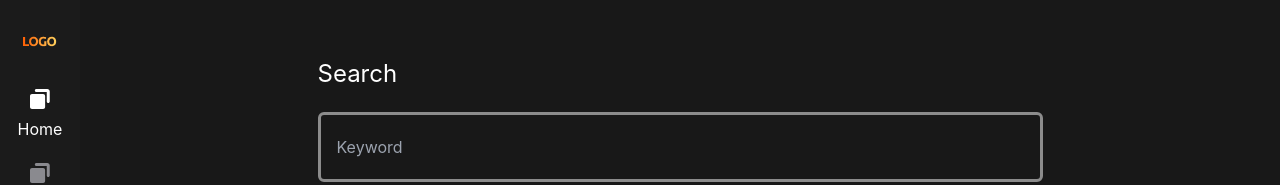
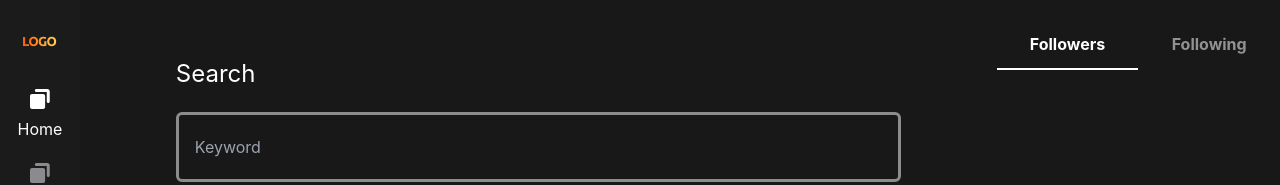
Before and after one commit to jamespan62537/aha-app, a React (Create React App) app: page / in a window 1280 px wide. Shown: the top 185 px of the page. Built offline with nearby package versions, Linux system fonts and the light colour scheme; no server answers.

Commit message:
feat: implement follow component

```diff
--- a/src/apis/home.js
+++ b/src/apis/home.js
@@ -10,3 +10,23 @@ export const getResults = ({ page, pageSize = 9, keyword = "" }) =>
       keyword,
     },
   }).then((response) => response);
+
+export const getFollowers = ({ page, pageSize = 10 }) =>
+  http({
+    method: "GET",
+    url: "users/all",
+    params: {
+      page,
+      pageSize,
+    },
+  }).then((response) => response);
+
+export const getFollowing = ({ page = 1, pageSize = 10 }) =>
+  http({
+    method: "GET",
+    url: "users/friends",
+    params: {
+      page,
+      pageSize,
+    },
+  }).then((response) => response);
--- /dev/null
+++ b/src/pages/Home/Follow/components/Followers.js
@@ -0,0 +1,18 @@
+import { useEffect } from "react";
+
+import { useFollow } from "../../providers/FollowProvider";
+
+const Followers = () => {
+  const { followersQuery } = useFollow();
+
+  console.log('followersQuery', followersQuery);
+
+  useEffect(() => {
+    followersQuery.remove();
+    followersQuery.refetch();
+  }, []);
+
+  return <></>;
+};
+
+export default Followers;
--- /dev/null
+++ b/src/pages/Home/Follow/components/Following.js
@@ -0,0 +1,3 @@
+const Following = () => <>Following</>;
+
+export default Following;
--- /dev/null
+++ b/src/pages/Home/Follow/index.js
@@ -0,0 +1,35 @@
+import { useMemo } from "react";
+
+import cx from "classnames";
+
+import Followers from "./components/Followers";
+import Following from "./components/Following";
+
+import { TabEnum, TabOption, useFollow } from "../providers/FollowProvider";
+
+const Follow = () => {
+  const { currentTab, setCurrentTab } = useFollow();
+  const isFollowersTab = useMemo(() => currentTab === TabEnum.FOLLOWERS, [currentTab]);
+
+  return (
+    <div className="w-[375px] pt-5">
+      <div className="flex w-full">
+        {TabOption.map((tab) => (
+          <button
+            key={tab.value}
+            className={cx("mb-5 flex-1 border-b-2 border-solid border-transparent py-3 font-bold", {
+              "border-white": currentTab === tab.value,
+              "text-gray-500": currentTab !== tab.value,
+            })}
+            onClick={() => setCurrentTab(tab.value)}
+          >
+            {tab.label}
+          </button>
+        ))}
+      </div>
+      {isFollowersTab ? <Followers /> : <Following />}
+    </div>
+  );
+};
+
+export default Follow;
--- a/src/pages/Home/index.js
+++ b/src/pages/Home/index.js
@@ -1,15 +1,21 @@
 import { Outlet } from "react-router-dom";
 
+import FollowProvider from "./providers/FollowProvider";
 import HomeProvider from "./providers/HomeProvider";
+
+import Follow from "./Follow";
 
 const Home = () => {
   return (
     <HomeProvider>
-      <div className="flex h-full">
-        <div className="h-full w-full p-5 pt-0 md:pb-20 md:pt-14">
-          <Outlet />
+      <FollowProvider>
+        <div className="flex h-full">
+          <div className="h-full w-full p-5 pt-0 md:pb-20 md:pt-14">
+            <Outlet />
+          </div>
+          <Follow />
         </div>
-      </div>
+      </FollowProvider>
     </HomeProvider>
   );
 };
--- /dev/null
+++ b/src/pages/Home/providers/FollowProvider.js
@@ -0,0 +1,56 @@
+import { createContext, useContext, useMemo, useState } from "react";
+
+import { useInfiniteQuery } from "react-query";
+
+import { getFollowers, getFollowing } from "../../../apis/home";
+
+const context = createContext(undefined);
+
+export const TabEnum = {
+  FOLLOWERS: "followers",
+  FOLLOWING: "following",
+};
+
+const { FOLLOWERS, FOLLOWING } = TabEnum;
+
+export const TabOption = [
+  {
+    label: "Followers",
+    value: FOLLOWERS,
+  },
+  {
+    label: "Following",
+    value: FOLLOWING,
+  },
+];
+
+export const useFollow = () => {
+  const contextData = useContext(context);
+
+  if (contextData === undefined) throw new Error("useFollow must be used within a FollowProvider");
+
+  return contextData;
+};
+
+const FollowProvider = ({ children }) => {
+  const [currentTab, setCurrentTab] = useState(TabOption[0].value);
+
+  const followersQuery = useInfiniteQuery(["followers"], ({ pageParam = 1 }) => getFollowers({ page: pageParam, pageSize: 10 }), {
+    enabled: false,
+    getNextPageParam: (lastPage) => {
+      return lastPage.page + 1 <= lastPage.totalPages ? lastPage.page + 1 : undefined;
+    },
+  });
+
+  const contextData = useMemo(() => {
+    return {
+      currentTab,
+      setCurrentTab,
+      followersQuery,
+    };
+  }, [currentTab, followersQuery]);
+
+  return <context.Provider value={contextData}>{children}</context.Provider>;
+};
+
+export default FollowProvider;
--- a/tailwind.config.js
+++ b/tailwind.config.js
@@ -9,6 +9,7 @@ module.exports = {
           800: "#1B1B1B",
         },
         gray: {
+          500: "#929292",
           800: "#8A8A8F",
         },
         orange: {
```
